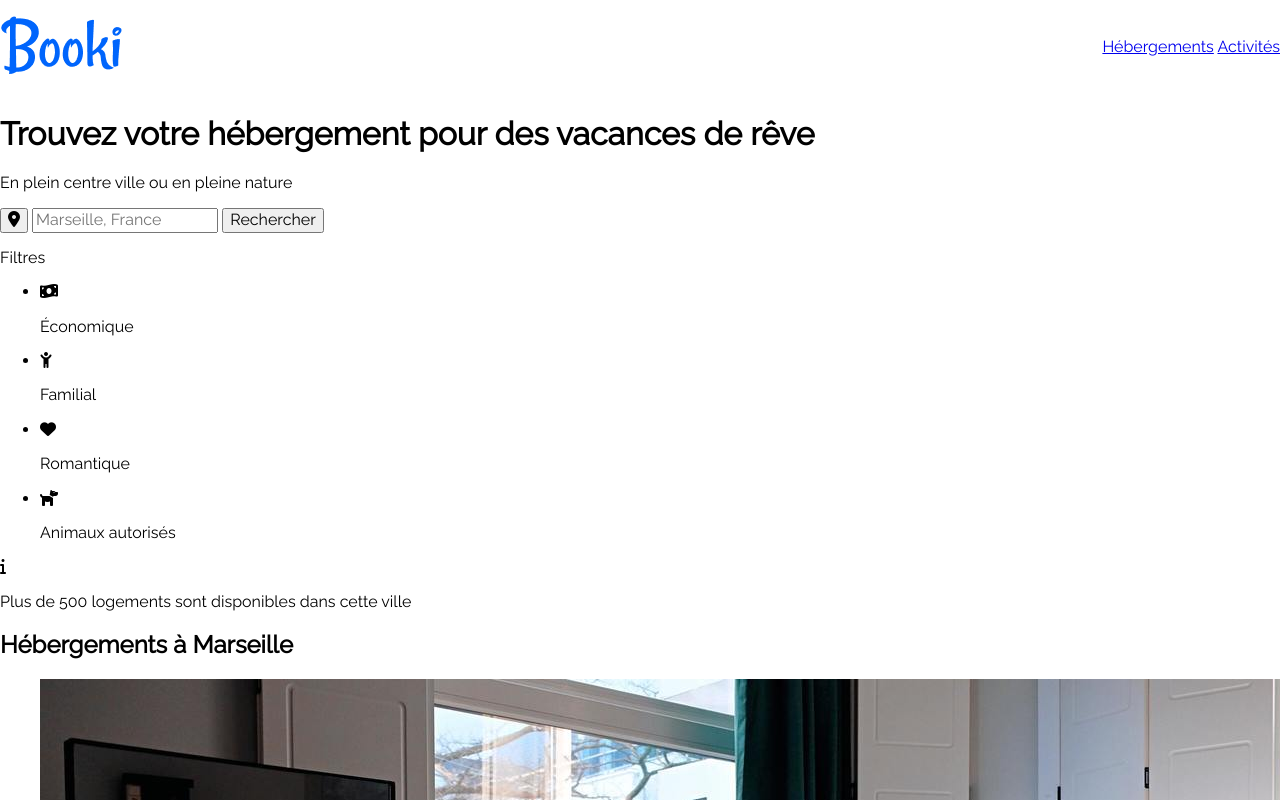
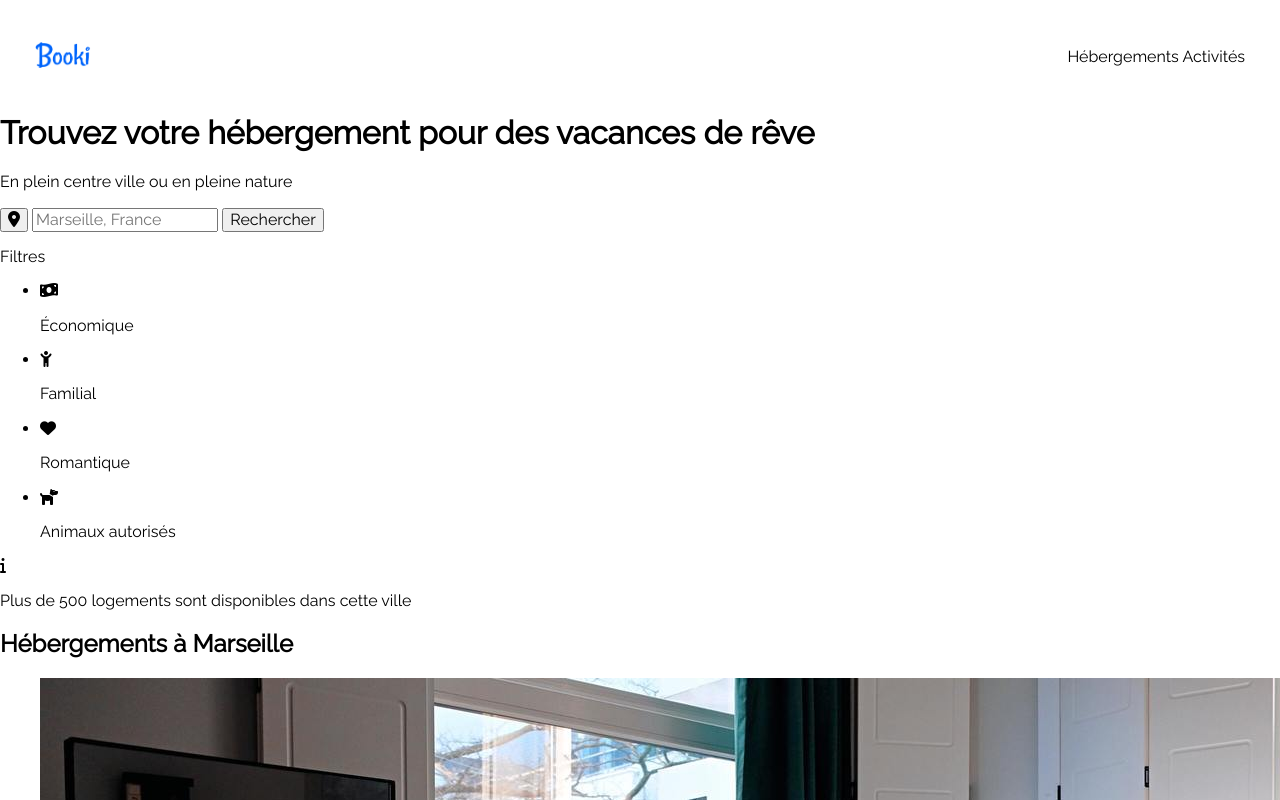
Before and after one commit to EmerickJunger/emerickjunger_2_29032022, a plain HTML site: page index.html in a window 1280 px wide. Shown: the top 800 px of the page. Drawn offline with Linux system fonts and the light colour scheme.

Commit message:
Continue CSS

```diff
--- a/css/style.css
+++ b/css/style.css
@@ -8,4 +8,14 @@
     display: flex;
     justify-content: space-between;
     align-items: center;
+    margin: 35px;
 }
+.logo img
+{
+    width: 45%;
+}
+a
+{
+    color: black;
+    text-decoration: none;
+}
```
